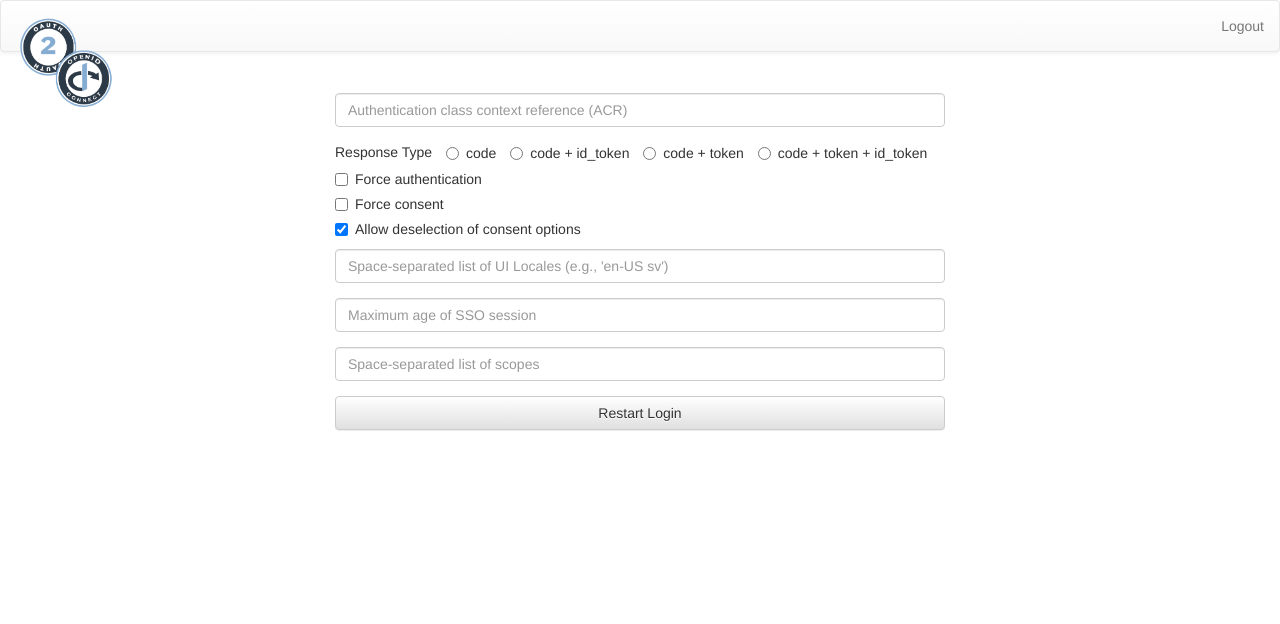
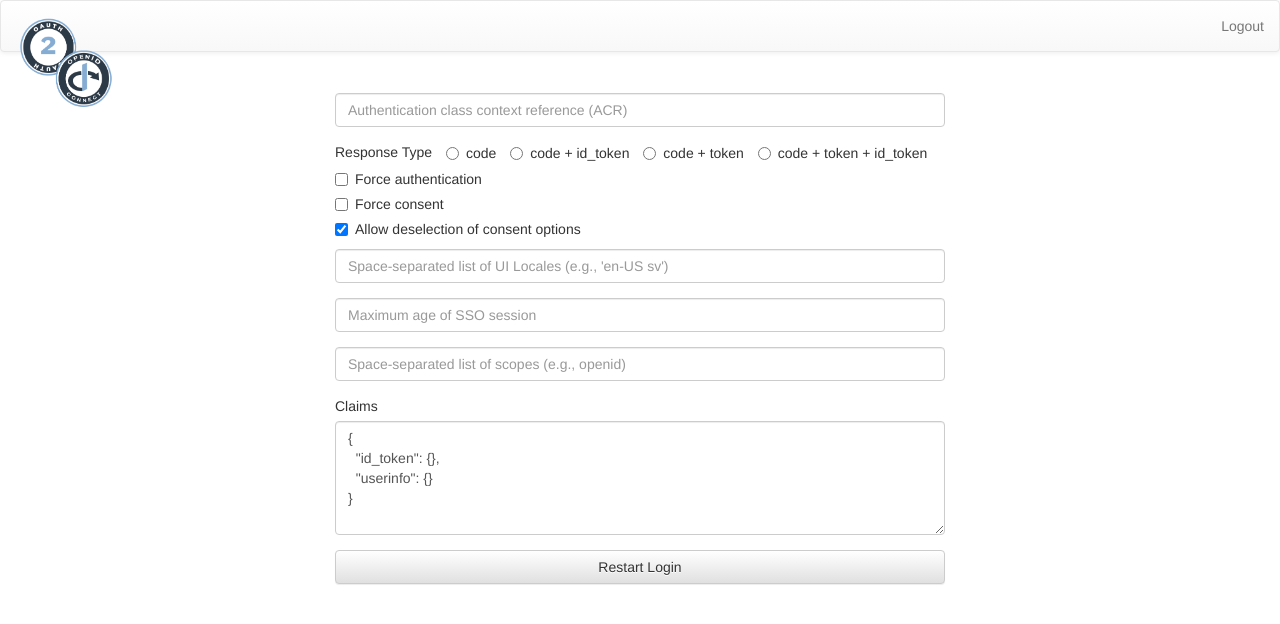
Before and after one commit to curityio/example-python-openid-connect-client, a Flask app: page /callback in a window 1280 px wide. Shown: the top 624 px of the page. Run offline with Flask 2, Linux system fonts and the light colour scheme; the visitor is signed in with stand-in values (Sample User, id 1); parts of the project's set-up code (start-up, migrations or seed data) failed here and were passed over; some libraries are stand-ins or nearby versions.

Commit message:
add support for claims request parameter

```diff
--- a/app.py
+++ b/app.py
@@ -101,7 +101,8 @@ def start_code_flow():
                                           request.args.get("allowConsentOptionDeselection", False),
                                           request.args.get("responseType", "code"),
                                           request.args.get("ui_locales"),
-                                          request.args.get("max_age"))
+                                          request.args.get("max_age"),
+                                          request.args.get("claims"))
     return redirect(login_url)
 
 
--- a/client.py
+++ b/client.py
@@ -167,7 +167,7 @@ class Client:
         return json.loads(token_response.read())
 
     def get_authn_req_url(self, session, acr, forceAuthN, scope, forceConsent, allowConsentOptionDeselection,
-                          response_type, ui_locales, max_age):
+                          response_type, ui_locales, max_age, claims):
         """
         :param session: the session, will be used to keep the OAuth state
         :param acr: The acr to request
@@ -199,6 +199,8 @@ class Client:
         if max_age: request_args["max_age"] = max_age
 
         if forceAuthN: request_args["prompt"] = "login"
+
+        if claims: request_args["claims"] = claims
 
         if forceConsent:
             if allowConsentOptionDeselection:
--- a/templates/index.html
+++ b/templates/index.html
@@ -285,8 +285,21 @@
                         <input type="number" min="10" max="3600" name="max_age" class="form-control" placeholder="Maximum age of SSO session">
                     </div>
                     <div class="form-group">
-                        <input type="text" class="form-control" value="{{ scope }}" name="scope" id="scope" placeholder="Space-separated list of scopes">
+                        <input type="text" class="form-control" name="scope" id="scope" placeholder="Space-separated list of scopes (e.g., openid)">
                     </div>
+                    <div class="form-group">
+                        <label for="claims">Claims</label>
+                        <textarea name="claims" id="claims" rows="5" class="json form-control">
+                            {
+                                "id_token": {
+
+                                },
+                                "userinfo": {
+                                }
+                            }
+                        </textarea>
+                    </div>
+
                     <div style="margin-bottom: 1em">
                         <button type="submit" class="btn btn-default btn-group-justified mb">Restart Login</button>
                     </div>
```
